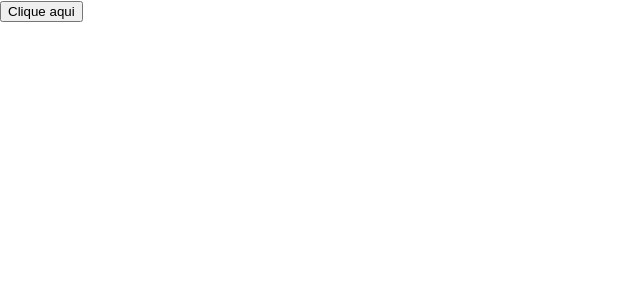
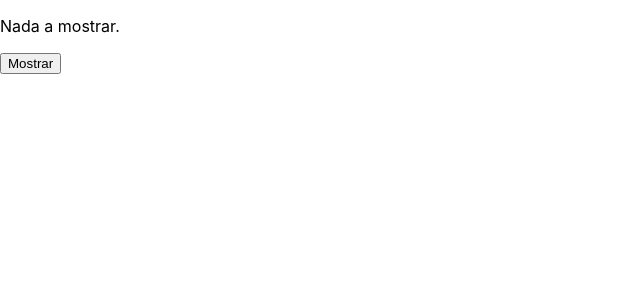
Before and after one commit to FelipeSaadi/Estudos, a React (Vite) app in the folder React/Modulo 1/react-vite-first/: page / in a window 1280 px wide. Shown: the top 300 px of the page, without its empty margins (0-640 px from the left). Built offline with nearby package versions, Linux system fonts and the light colour scheme.

Commit message:
Renderizando conteúdo condicional

```diff
--- a/React/Modulo 1/react-vite-first/src/App.tsx
+++ b/React/Modulo 1/react-vite-first/src/App.tsx
@@ -1,16 +1,25 @@
 import React, { useState } from 'react';
-import Button from './components/Button';
 
 const App = () => {
-  let [textButton, setTextButton] = useState('Clique aqui');
+  let [show, setShow] = useState(false);
 
-  const handleClick = (txt: string) => {
-    alert(txt);
-}
+  const handleClick = () => {
+    setShow(!show);
+  }
 
   return (
     <div>
-        <Button text={textButton} clickFn={handleClick}/>
+      {show ? (
+        <>
+          <p>Meu nome é Felipe Saadi.</p>
+          <button onClick={handleClick}>Não mostrar</button>
+        </>
+      ) : (
+        <>
+          <p>Nada a mostrar.</p>
+          <button onClick={handleClick}>Mostrar</button>
+        </>
+      )}
     </div>
   )
 }
```
Also changed, not shown: React/Modulo 1/react-vite-first/src/components/Person.tsx (added, +14 -0 lines).
